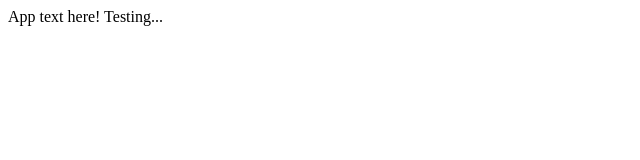
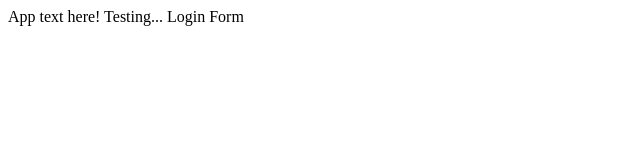
Before and after one commit to LucasBKing/myappsample, a plain HTML site: page index.html in a window 1280 px wide. Shown: the full height of the page, 0-640 px from the left. Drawn offline with Linux system fonts and the light colour scheme.

Commit message:
login form

```diff
--- /dev/null
+++ b/dir2/two.js
@@ -0,0 +1 @@
+console.log(456);
--- a/index.html
+++ b/index.html
@@ -5,5 +5,6 @@
 	<body>
 		App text here!
 		Testing...
+		Login Form
 	</body>
 </html>
```
Also changed, not shown: login.html (added, +1 -0 lines), log.txt (added).
